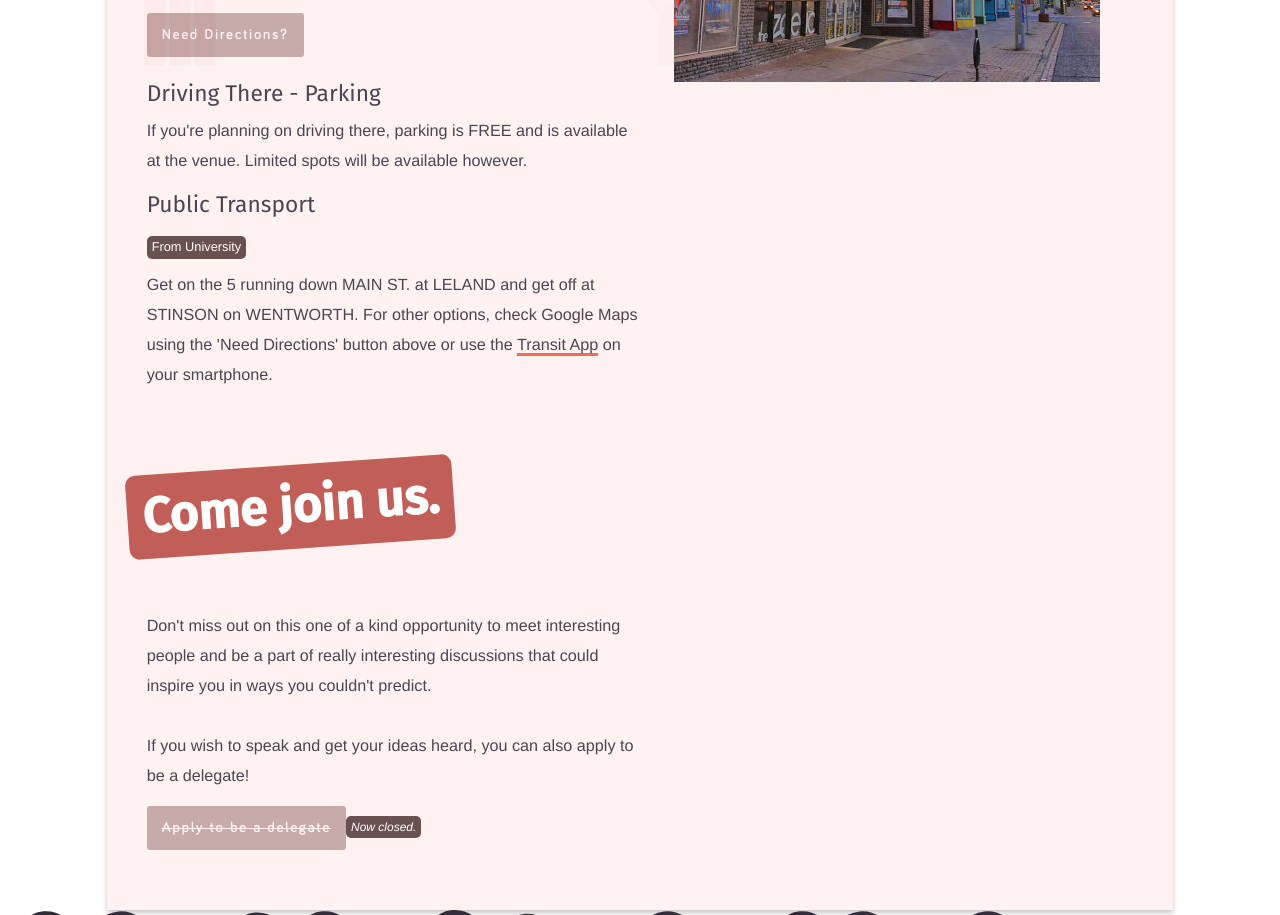
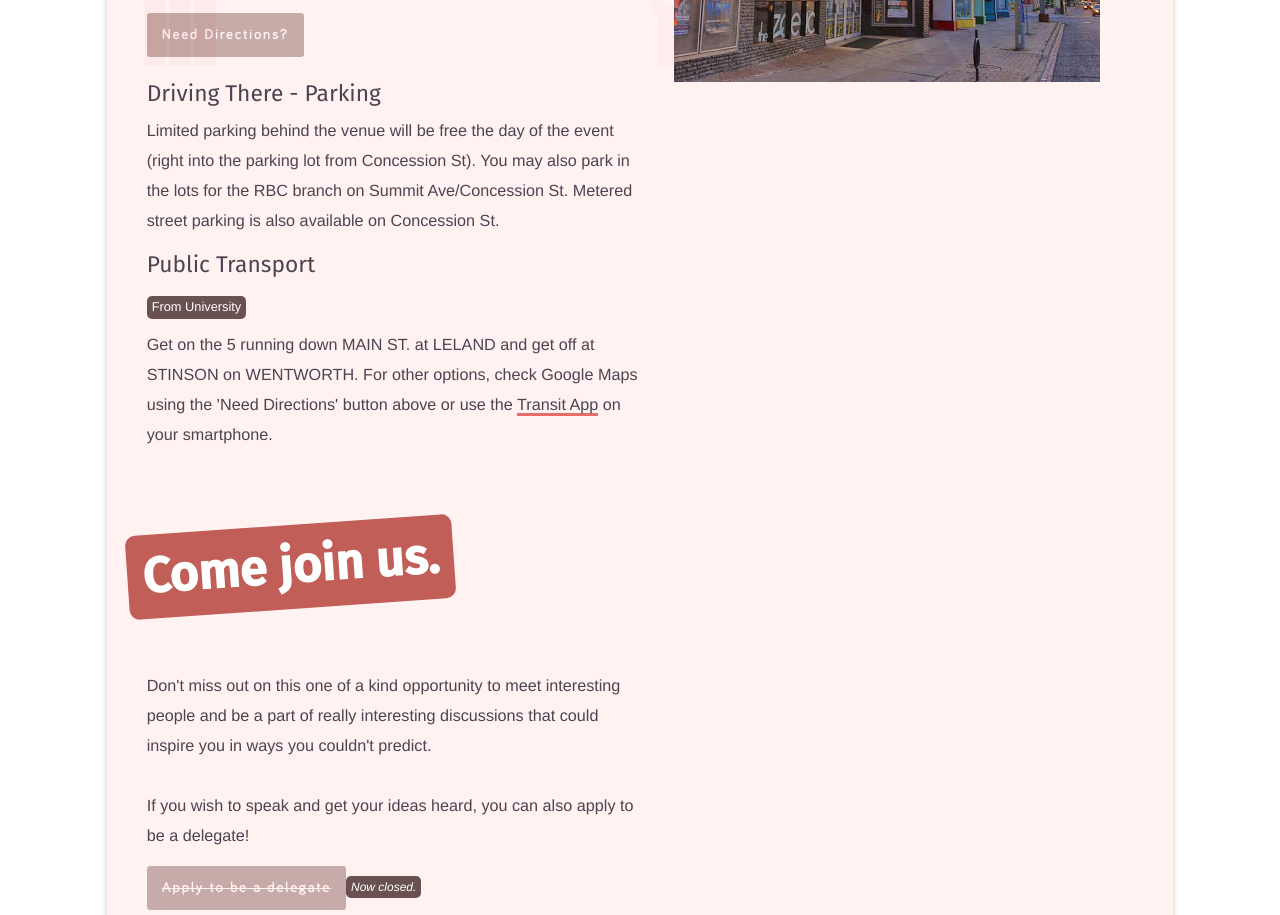
Before and after one commit to yashsway/tedx-mcmasteru-1617, a website: page event/index.html in a window 1280 px wide. Shown: the part 1590-2505 px from the top of the page. Drawn offline with nearby package versions, Linux system fonts and the light colour scheme; files whose address does not match are found by name; a web font is replaced by a local one.

Commit message:
new parking desc

```diff
--- a/event/index.html
+++ b/event/index.html
@@ -103,7 +103,7 @@
                             <p class="description-text">90 years old but renovated vintage, the Zoetic is Hamilton’s Historical Theatre- reborn. The setting is dark, and intimate, an ideal incubator for the thoughts we hope to emerge at our conference. Look out for theatre seating, a full HD Christie Projector, a 24 foot screen, and full stage lighting. Did we mention that it’s also wheelchair accessible? </p>
                             <button class="button-secondary"><a href="https://www.google.ca/maps/dir/''/The+Zoetic/@43.2412315,-79.9237683,12z/data=!3m1!4b1!4m8!4m7!1m0!1m5!1m1!1s0x882c9bbf0db1e1f9:0xac2e444b4d124108!2m2!1d-79.8537285!2d43.2412529" target="_blank">Need Directions?</a></button><br/><br/>
                             <h5 class="optional-title">Driving There - Parking</h5>
-                            <p class="description-text">If you're planning on driving there, parking is FREE and is available at the venue. Limited spots will be available however.</p>
+                            <p class="description-text">Limited parking behind the venue will be free the day of the event (right into the parking lot from Concession St). You may also park in the lots for the RBC branch on Summit Ave/Concession St. Metered street parking is also available on Concession St.</p>
                             <h5 class="optional-title">Public Transport</h5>
                             <label class="label">From University</label>
                             <p class="description-text">Get on the 5 running down MAIN ST. at LELAND and get off at STINSON on WENTWORTH. For other options, check Google Maps using the 'Need Directions' button above or use the <a href="https://transitapp.com/">Transit App</a> on your smartphone.</p>
```
